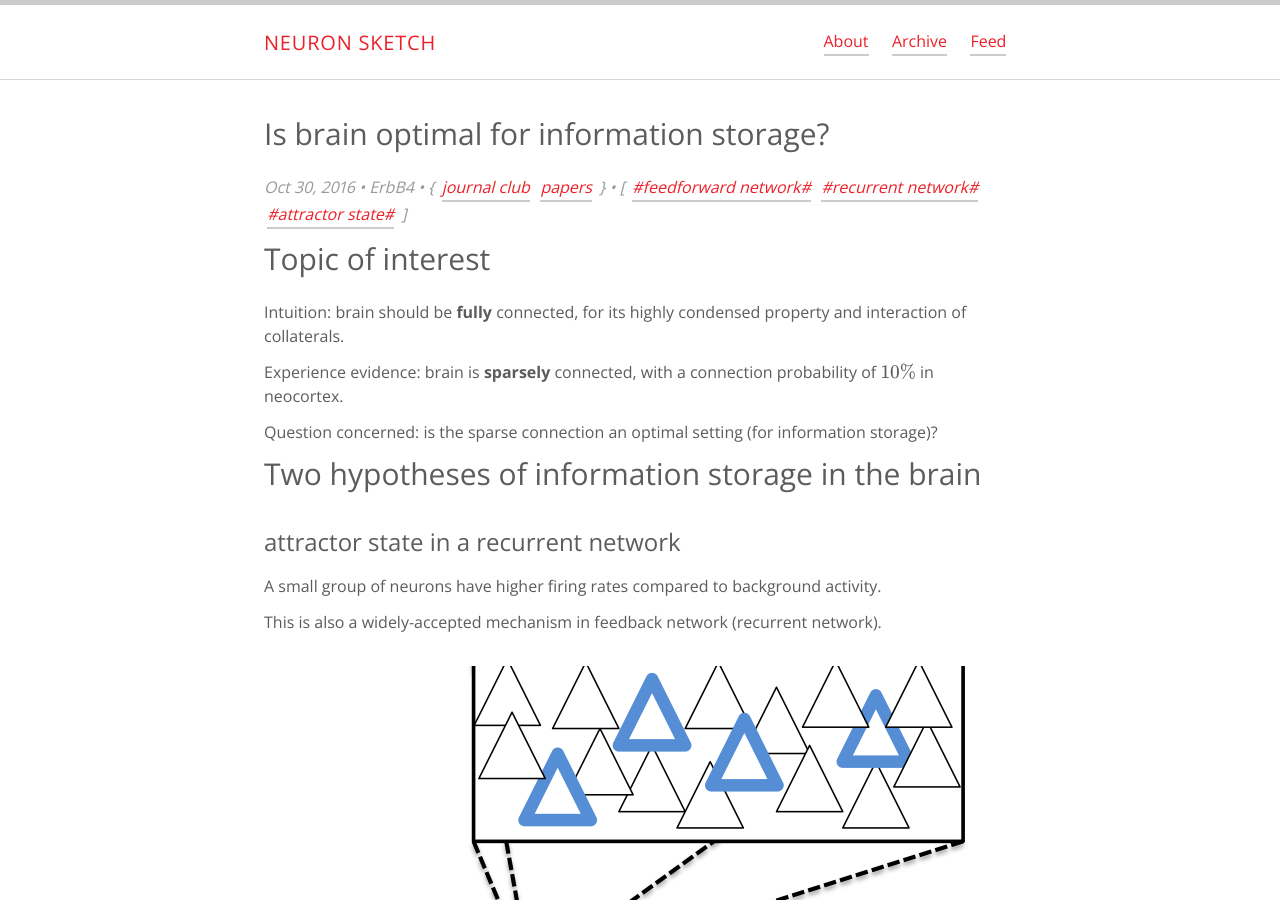
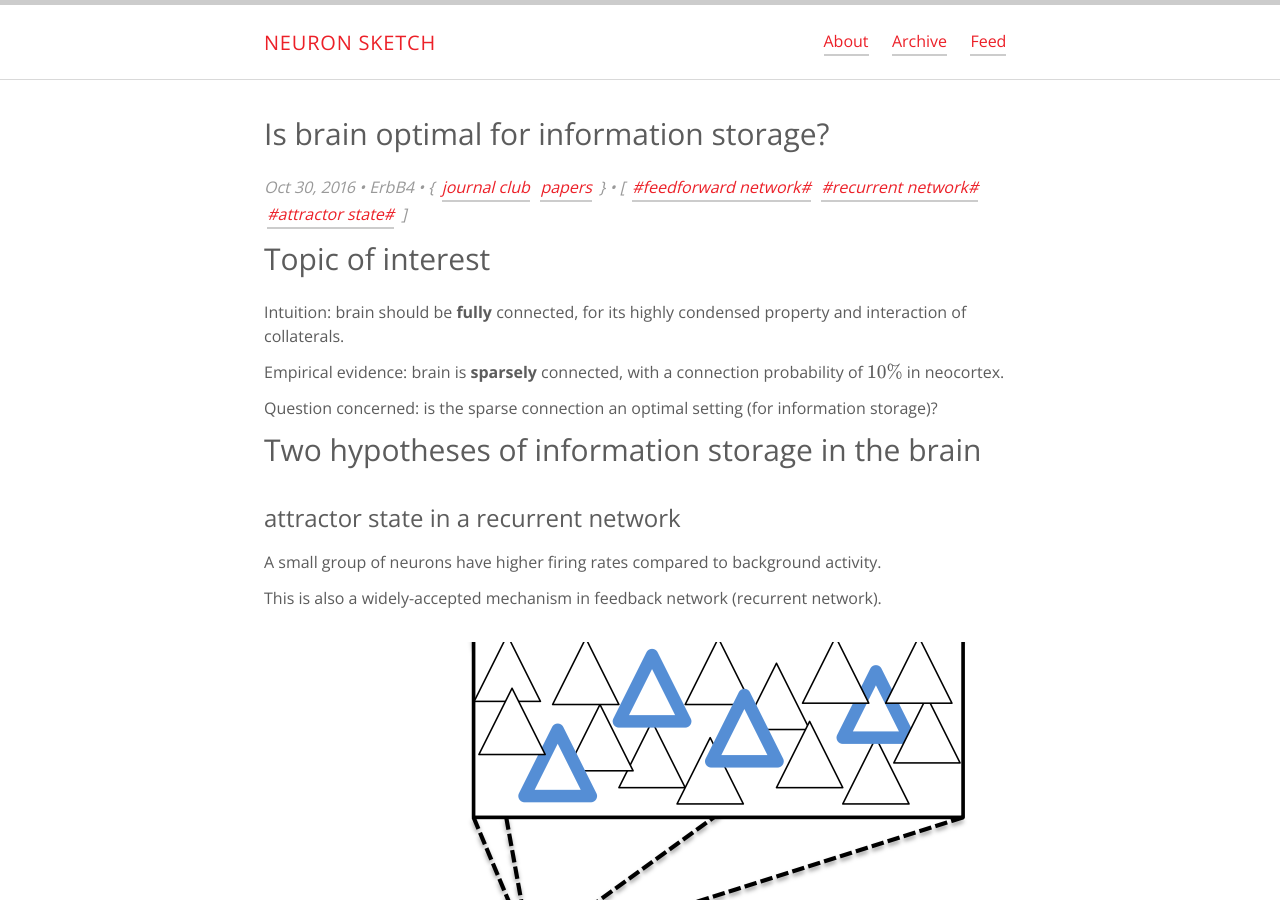
Before and after one commit to emptymalei/blog, a Jekyll site: the page built from _posts/2016-10-30-is-brain-optimal-for-information-storage.md, in a window 1280 px wide and 900 px high. Built offline with Jekyll 4.4.1, drawn with Linux system fonts in a browser that asks for light colours; formulas are drawn with MathJax 3; comment, search, counter and statistics services are not loaded; some of the changed text lies outside the part shown.

```diff
--- a/_posts/2016-10-30-is-brain-optimal-for-information-storage.md
+++ b/_posts/2016-10-30-is-brain-optimal-for-information-storage.md
@@ -17,7 +17,7 @@
 
 Intuition: brain should be **fully** connected, for its highly condensed property and interaction of collaterals.
 
-Experience evidence: brain is **sparsely** connected, with a connection probability of $10\%$ in neocortex.
+Empirical evidence: brain is **sparsely** connected, with a connection probability of $10\%$ in neocortex.
 
 Question concerned: is the sparse connection an optimal setting (for information storage)?
 
```
Also changed, not shown: other parts of _posts/2016-10-30-is-brain-optimal-for-information-storage.md (+1 -1 lines).
